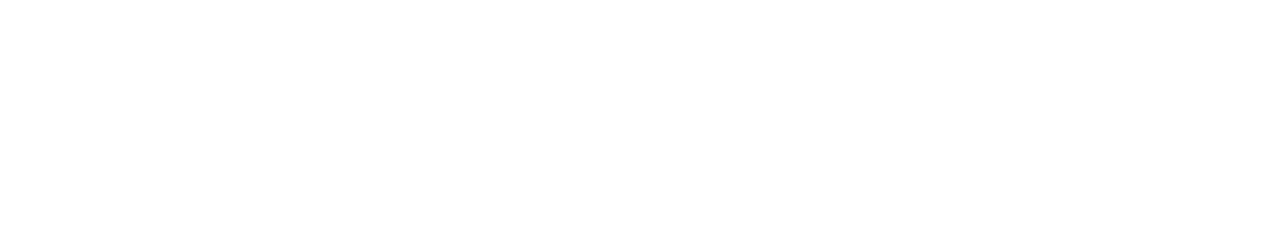
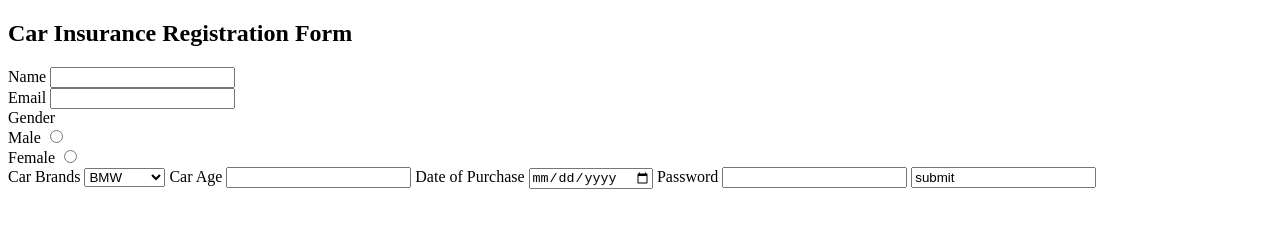
Before and after one commit to acciojob/car-insurance-form-Kanchanprajapat, a website: page main.html in a window 1280 px wide. Drawn offline with Linux system fonts and the light colour scheme.

Commit message:
created a submission

```diff
--- a/main.html
+++ b/main.html
@@ -10,7 +10,31 @@
 	<!-- the entire body must be written by student -->
     <script type="text/javascript" src="./script.js">
 </script>
-
+<form method = "post">
+	<caption><h2>Car Insurance Registration Form</h2></caption>
+	<label for = "name">Name</label>
+	<input type = "text" id = "name" required><br>
+	<label for = "email">Email</label>
+	<input type = "email" id = "email" required><br>
+	<label for = "gender">Gender</label><br>
+	<lable for = "male">Male</lable>
+	<input type = "radio" id = "male" name = "gender" required><br>
+	<label for = "female">Female</label>
+	<input type = "radio" id = "female" name = "gender" required><br>
+	<label for = "cars">Car Brands</label>
+	<select id = "cars">
+		<option value = "bmw">BMW</option>
+		<option value = "audi">Audi</option>
+		<option value = "mercedez">Mercedez</option>
+	</select>
+	<label for = "carage">Car Age</label>
+	<input type = "number" id = "carage" required>
+	<label for = "dop">Date of Purchase</label>
+	<input type = "date" id = "dop" required>
+	<label for = "password">Password</label>
+	<input type = "password" id = "password" required>
+	<input button = "submit" value = "submit">
+</form>
 </body>
 
 </html>
```
